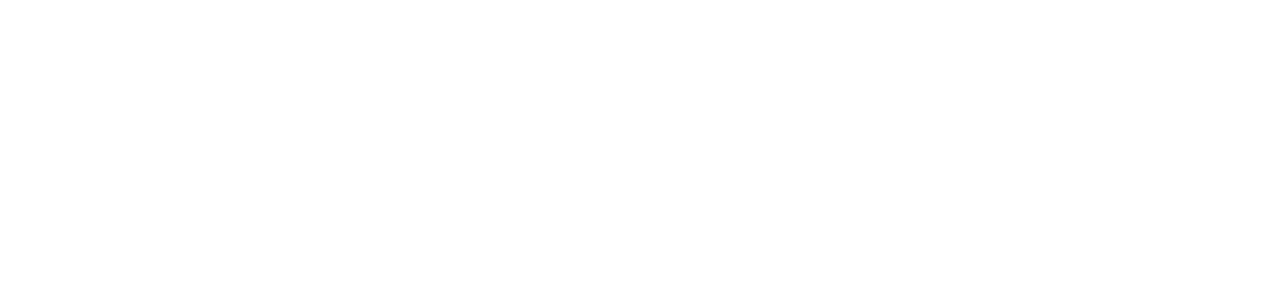
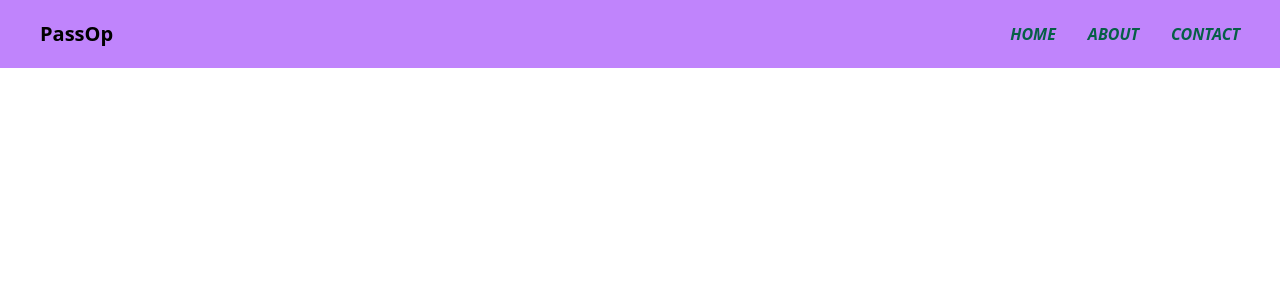
Before and after one commit to Vikranthraosb/KeyGuard, a React (Vite) app: page / in a window 1280 px wide. Shown: the top 300 px of the page. Built offline with nearby package versions, Linux system fonts and the light colour scheme.

Commit message:
nav structure done

```diff
--- a/src/App.jsx
+++ b/src/App.jsx
@@ -3,7 +3,7 @@
 
 function App() {
   return (
-    <div>
+    <div className="text-black">
       <Navbar />
     </div>
   );
--- a/src/Components/Navbar.jsx
+++ b/src/Components/Navbar.jsx
@@ -1,7 +1,33 @@
 import React from "react";
 
 function Navbar() {
-  return <div className="text-black"></div>;
+  return (
+    <nav className="bg-purple-400 flex items-center justify-between px-10 py-5">
+      <div className="text-center font-semibold text-xl ">PassOp</div>
+      <ul>
+        <li className="flex gap-8 ">
+          <a
+            href=""
+            className="capitalize hover:font-bold font-semibold italic text-emerald-800"
+          >
+            HOME
+          </a>
+          <a
+            href=""
+            className="uppercase hover:font-bold font-semibold italic text-emerald-800"
+          >
+            About
+          </a>
+          <a
+            href=""
+            className="uppercase hover:font-bold font-semibold italic text-emerald-800"
+          >
+            Contact
+          </a>
+        </li>
+      </ul>
+    </nav>
+  );
 }
 
 export default Navbar;
```
